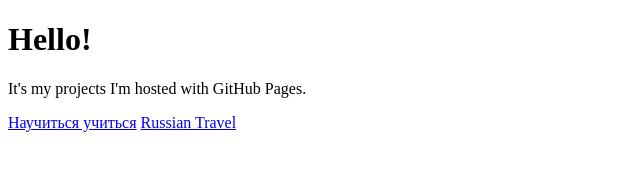
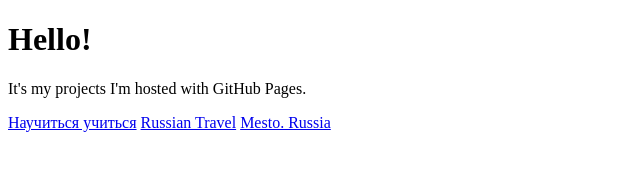
Before and after one commit to golosnoy/golosnoy-github.io, a plain HTML site: page index.html in a window 1280 px wide. Shown: the whole page, without its empty margins (0-640 px from the left). Drawn offline with Linux system fonts and the light colour scheme.

Commit message:
Добавить ссылку

```diff
--- a/index.html
+++ b/index.html
@@ -5,5 +5,6 @@
 <p>It's my projects I'm hosted with GitHub Pages.</p>
   <a href="https://golosnoy.github.io/how-to-learn/" target="_blank">Научиться учиться</a>
   <a href="https://golosnoy.github.io/russian-travel/" target="_blank">Russian Travel</a>
+  <a href="https://golosnoy.github.io/mesto/" target="_blank">Mesto. Russia</a>
 </body>
 </html>
```
